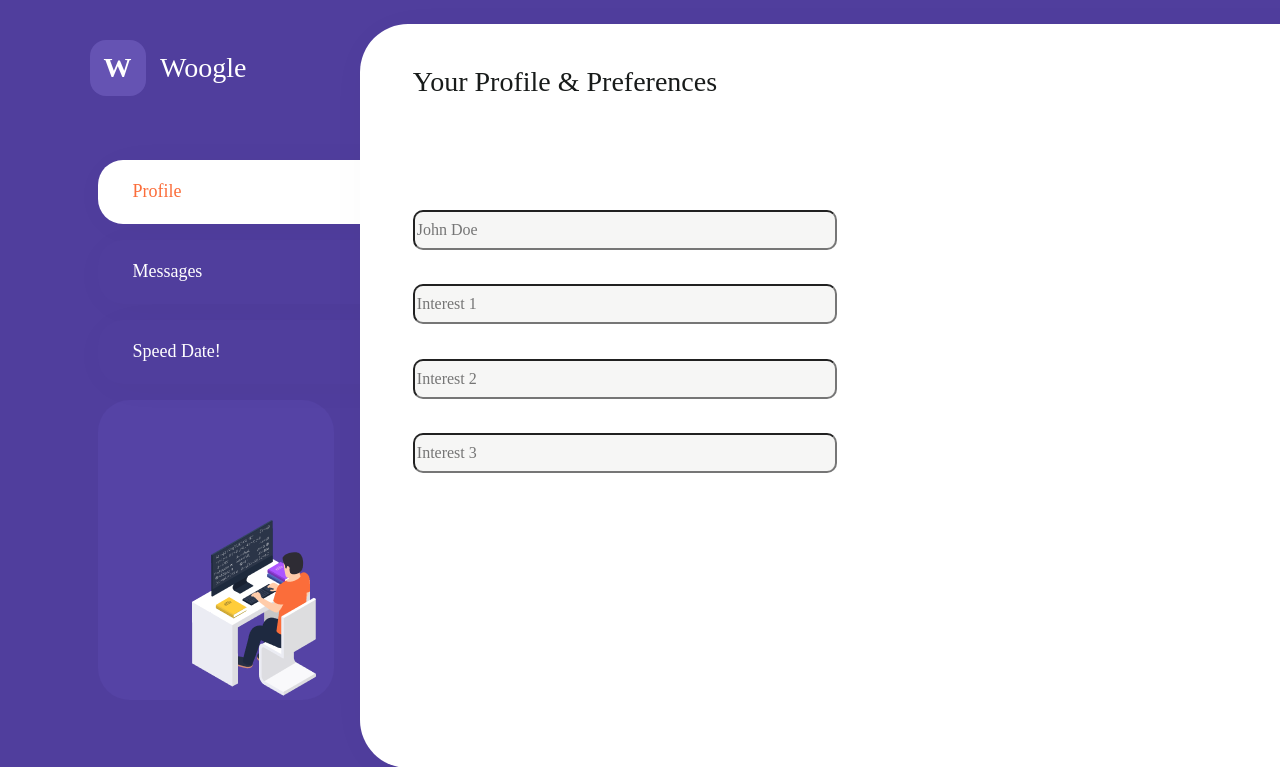
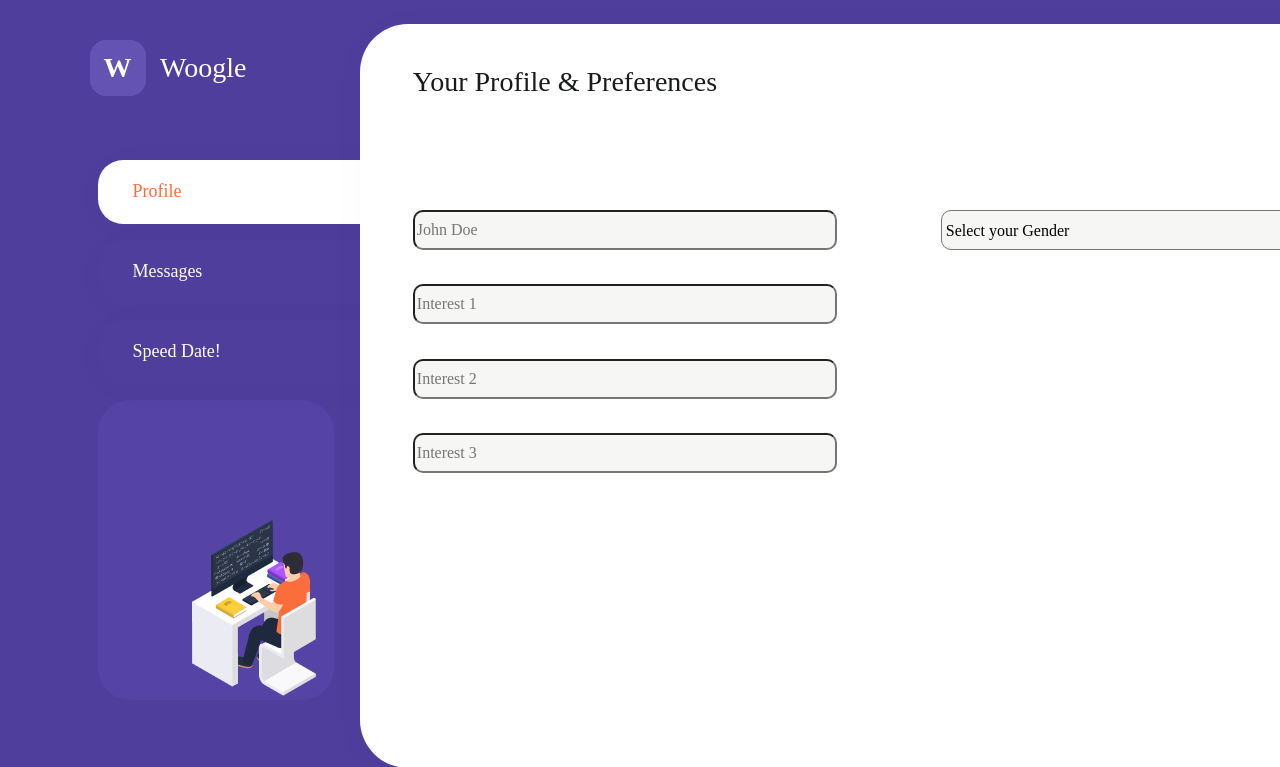
Before and after one commit to neeltron/Woogle, a Flask app: page / in a window 1280 px wide. Shown: the top 767 px of the page. Run offline with Flask 2, Linux system fonts and the light colour scheme.

Commit message:
added gender dropdown

```diff
--- a/templates/index.html
+++ b/templates/index.html
@@ -196,6 +196,19 @@
         top: 40%;
         bottom: 9.8%;
       }
+      #drop1 {
+        position: absolute;
+        width: 424px;
+        height: 40px;
+        left: 55%;
+        top: 25%;
+        background: #F6F6F5;
+        border-radius: 10px;
+        font-family: Poppins;
+        font-style: normal;
+        font-weight: 500;
+        font-size: 16px;
+      }
     </style>
   </head>
   <body bgcolor = "#503E9D">
@@ -223,6 +236,16 @@
       <input id = "tf2" placeholder = "Interest 1" />
       <input id = "tf3" placeholder = "Interest 2" />
       <input id = "tf4" placeholder = "Interest 3" />
+      <select name="gender" id="drop1">
+        <option value="n">Select your Gender</option>
+        <option value="f">Female</option>
+        <option value="m">Male</option>
+        <option value="t">Trans</option>
+        <option value="i">Intersex</option>
+        <option value="nc">Non-conforming</option>
+        <option value="p">Personal</option>
+        <option value="e">Eunuch</option>
+      </select>
     </div>
   </body>
 </html>
```
